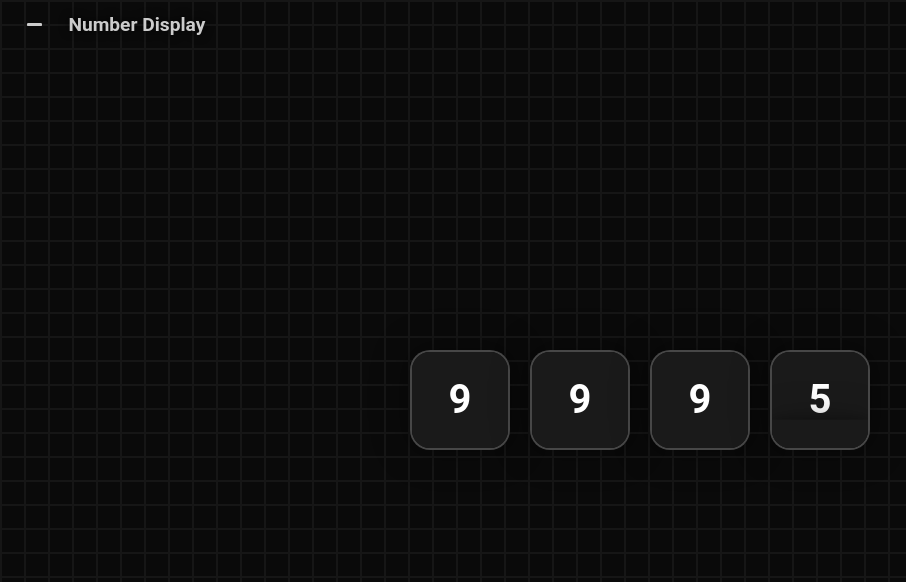
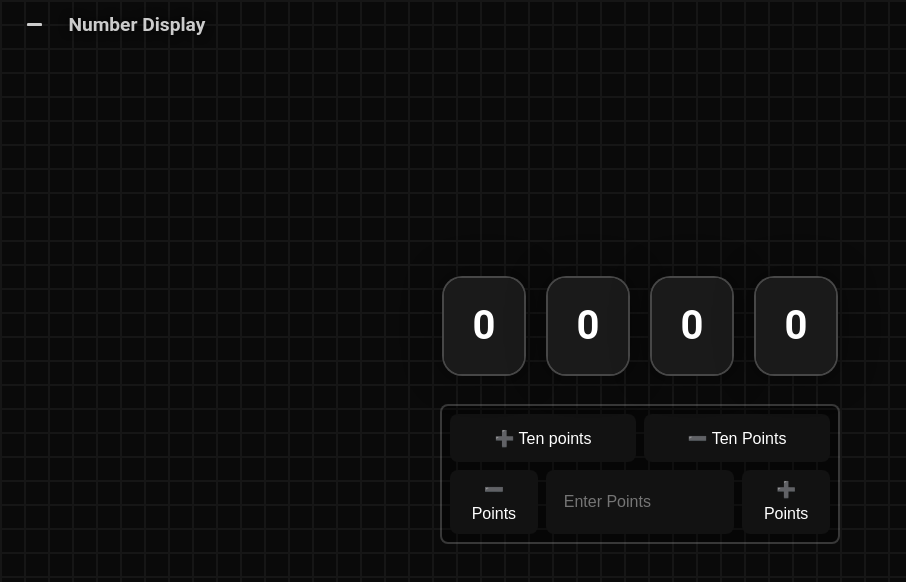
Before and after one commit to SakutaTHZ/Smol-Ones, a plain HTML site: page projects/numberDisplay.html in a window 1280 px wide. Shown: the whole page, without its empty margins (0-906 px from the left). Drawn offline with Linux system fonts and the light colour scheme.

Commit message:
new box added

```diff
--- a/css/numberDisplay.css
+++ b/css/numberDisplay.css
@@ -1,5 +1,5 @@
-.number_display_container{
-    padding: .5em;
+.number_display_container {
+  padding: 0.5em;
   width: 80%;
   border-radius: 1em;
   font-size: 2.5em;
@@ -7,12 +7,12 @@
   display: flex;
   justify-content: center;
   align-items: center;
-    gap: .5em;
+  gap: 0.5em;
 
-    .digit{
+  .digit {
     border: 2px solid #cccccc40;
-        padding: .5em 1em;
-        border-radius: .5em;
+    padding: 0.5em 1em;
+    border-radius: 0.5em;
     backdrop-filter: blur(5px);
     background: rgba(26, 26, 26);
     font-weight: 700;
@@ -23,9 +23,10 @@
     justify-content: center;
     align-items: center;
     overflow: hidden;
-        box-shadow: inset 0 0 10px 0px #00000040, 0 0 20px 0px #00000040, 0 0 40px 0px #00000040;
+    box-shadow: inset 0 0 10px 0px #00000040, 0 0 20px 0px #00000040,
+      0 0 40px 0px #00000040;
 
-        span{
+    span {
       position: absolute;
       background: inherit;
       width: 100%;
@@ -33,20 +34,71 @@
       display: flex;
       justify-content: center;
       align-items: center;
-            box-shadow: 0 0 10px rgba(0, 0, 0, 0.2),0 0 20px rgba(0, 0, 0, 0.2),0 0 40px rgba(0, 0, 0, 0.2);
+      box-shadow: 0 0 10px rgba(0, 0, 0, 0.2), 0 0 20px rgba(0, 0, 0, 0.2),
+        0 0 40px rgba(0, 0, 0, 0.2);
     }
-        span.new{
-            animation: loadIn .5s ease;
+    span.new {
+      animation: loadIn 0.5s ease;
     }
   }
 }
 
 @keyframes loadIn {
-    0%{
+  0% {
     transform: translateY(100%);
   }
-    100%{
+  100% {
     transform: translateY(0);
   }
+}
 
+.control_box{
+    background: #00000050;
+    border: 2px solid #cccccc40;
+    border-radius: .5em;
+    padding: .5em;
+    width: 80%;
+    display: flex;
+    flex-direction: column;
+    gap: 0.5em;
+    button,input{
+        border-radius: .5em;
+        border: 0;
+        background: #121212;
+        font-size: 1em;
+        cursor: pointer;
+        font-weight: 500;
+        width: 100%;
+        height: 3em;
+        color: white;
+        border: 2px solid transparent;
+        padding: 0 1em;
     }
+    button:hover{
+        border: 2px solid #cccccc40;
+    }
+    .quick_button,.custom_points{
+        display: flex;
+        justify-content: center;
+        gap: 0.5em;
+    }.custom_points{
+        button{
+            width: 30%;
+            height: 4em;
+            line-height: 1.5em;
+        }
+        input{
+            width: 70%;
+            height: 4em;
+            line-height: 1.5em;
+        }
+    }
+}
+
+.center{
+    display: flex;
+    justify-content: center;
+    align-items: center;
+    flex-direction: column;
+    gap: 0.5em;
+}
--- a/js/numberDisplay.js
+++ b/js/numberDisplay.js
@@ -1,8 +1,19 @@
 const digits = document.querySelectorAll('.digit');
 
-setInterval(() => {
-    reduceNUmber(digits[digits.length-1],digits.length-1);
-}, 1000);
+let total = 0;
+
+// setInterval(() => {
+//     reduceNUmber(digits[digits.length-1],digits.length-1);
+// }, 1000);
+
+const calculate = (amount) => {
+    if(amount>0){
+        addNUmber(digits[digits.length-1],digits.length-1);
+    }else{
+        reduceNUmber(digits[digits.length-1],digits.length-1);
+    }
+}
+
 
 const addNUmber = (digit,num)=>{
     const divs = digit.querySelectorAll('span');
--- a/projects/numberDisplay.html
+++ b/projects/numberDisplay.html
@@ -12,18 +12,32 @@
       <a href="../index.html"><div class="back_button"></div></a>
       Number Display
     </nav>
+    <div class="center">
       <div class="number_display_container">
           <div class="digit">
-          <span class="new">9</span>
+            <span class="new">0</span>
           </div>
           <div class="digit">
-          <span class="new">9</span>
+            <span class="new">0</span>
           </div>
           <div class="digit">
-          <span class="new">9</span>
+            <span class="new">0</span>
           </div>
           <div class="digit">
-          <span class="new">9</span>
+            <span class="new">0</span>
+          </div>
+      </div>
+
+      <div class="control_box">
+        <div class="quick_button">
+          <button onclick="calculate(10)">➕ Ten points</butto>
+          <button onclick="calculate(-10)">➖ Ten Points</button>
+        </div>
+        <div class="custom_points">
+          <button>➖ Points</button>
+          <input type="number" placeholder="Enter Points" class="custom_amount"/>
+          <button>➕ Points</button>
+        </div>
       </div>
     </div>
     <script src="../js/numberDisplay.js"></script>
```
Lines whose indentation alone changed are shown as unchanged.
